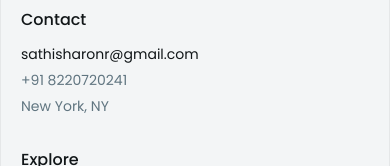
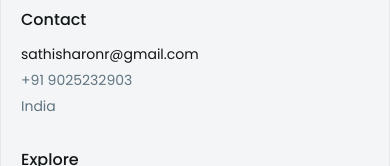
Before and after one commit to aronr4/portfolio, a Next.js app: page /privacy-policy in a window 390 px wide. Shown: the part 1930-2096 px from the top of the page. Built offline with nearby package versions, Linux system fonts and the light colour scheme.

Commit message:
chore(contact): update location to India and phone number to +91 9025232903

```diff
--- a/src/data/site.ts
+++ b/src/data/site.ts
@@ -24,10 +24,10 @@ export const siteConfig: SiteConfig = {
   title: "Aron — Creative Designer",
   description: "Creative designer crafting digital products, brands, and motion-driven experiences.",
   email: "sathisharonr@gmail.com",
-  phone: "+91 8220720241",
-  whatsapp: "918220720241",
-  location: "New York, NY",
-  timezone: "America/New_York",
+  phone: "+91 9025232903",
+  whatsapp: "919025232903",
+  location: "India",
+  timezone: "Asia/Kolkata",
   navLinks: [
     { label: "Services", href: "/services" },
     { label: "Work", href: "/work" },
```
